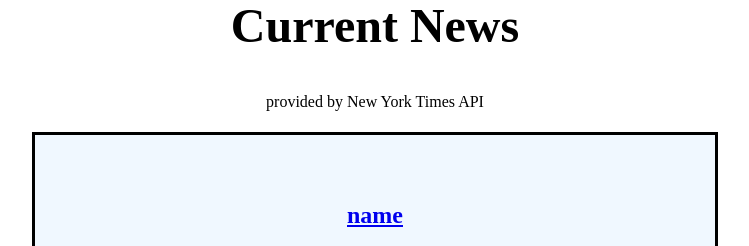
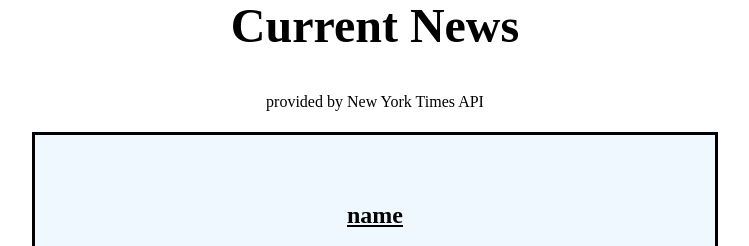
Before and after one commit to melchiorr1/current_news, a Flask app: template templates/index.html in a window 1280 px wide. Shown: the part 42-288 px from the top of the page, without its empty margins (265-1014 px from the left). Run offline with Flask 3, Linux system fonts and the light colour scheme; the template is opened without the code that fills it: most values are stand-ins (such as "Sample title", 1, 10 or a date in 2020).

Commit message:
updated css

```diff
--- a/static/style.css
+++ b/static/style.css
@@ -1,3 +1,7 @@
+a{
+    color: black;
+}
+
 nav{
     text-align: center;
 }
```
